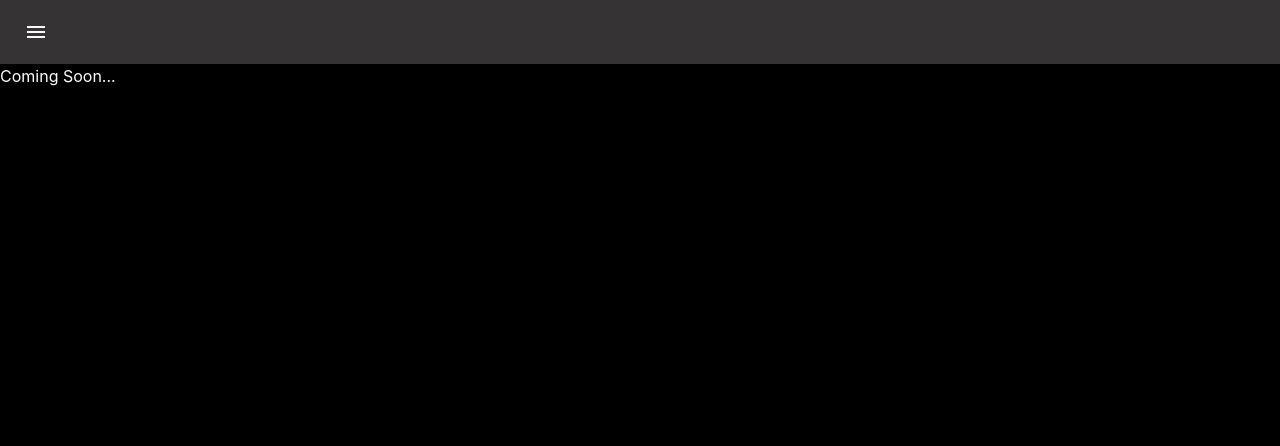
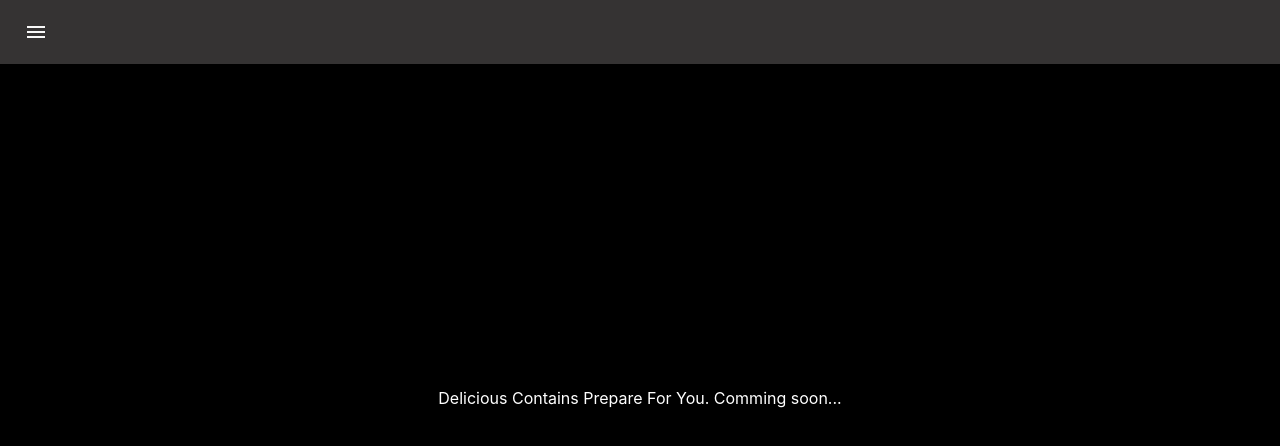
Before and after one commit to subhajit-98/portfolio, a React (Create React App) app: page /blog in a window 1280 px wide. Shown: the top 446 px of the page. Built offline with nearby package versions, Linux system fonts and the light colour scheme.

Commit message:
Blog page messsage

```diff
--- a/src/Component/Blog/Blog.jsx
+++ b/src/Component/Blog/Blog.jsx
@@ -1,5 +1,10 @@
 const Blog = () => (
-    <div>Coming Soon...</div>
+    <div style={{width: "100%",
+        height: '83vh',
+        display: 'flex',
+        alignItems: 'center',
+        textAlign: 'center',
+        justifyContent: 'center'}}>Delicious Contains Prepare For You. Comming soon...</div>
 )
 
 export default Blog;
```
